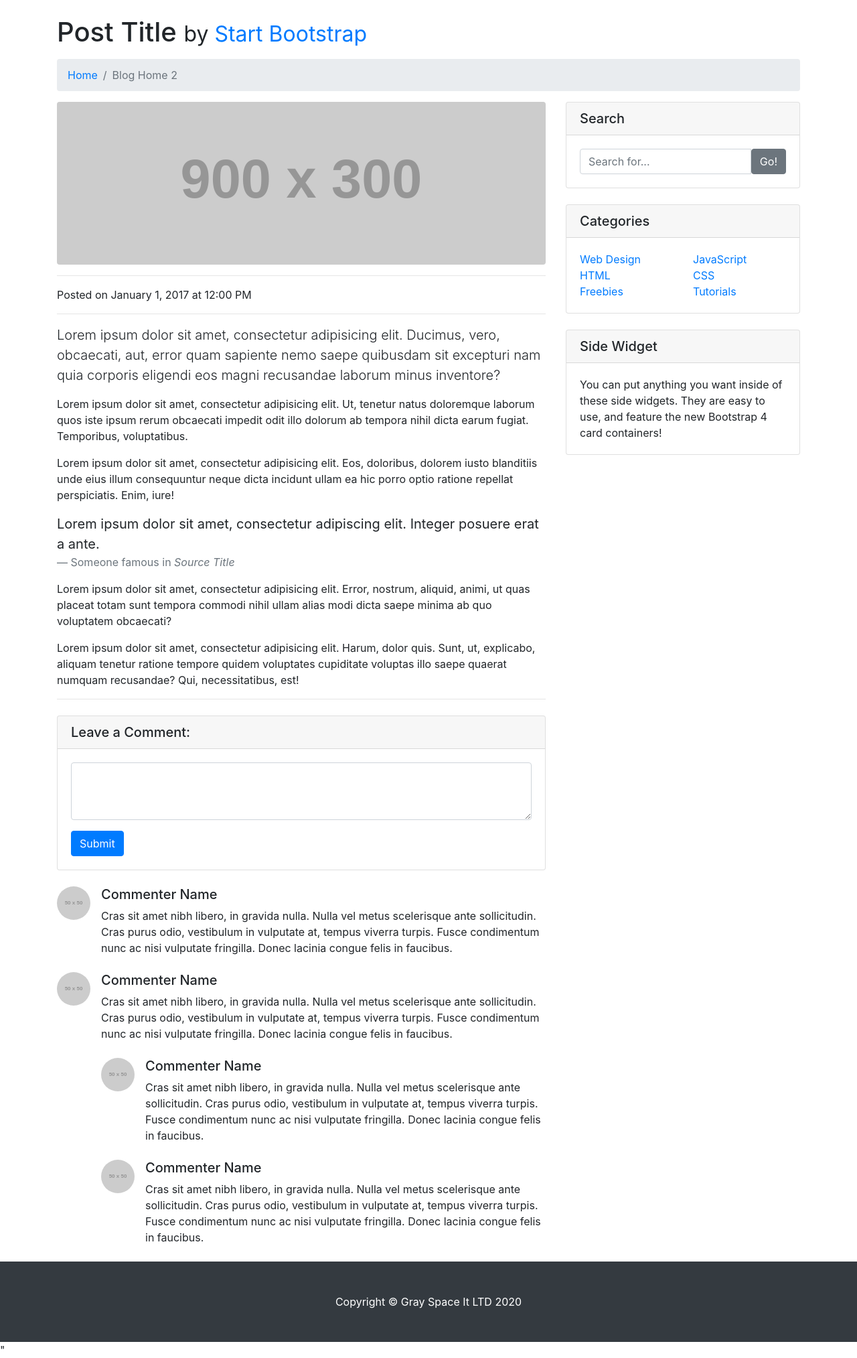
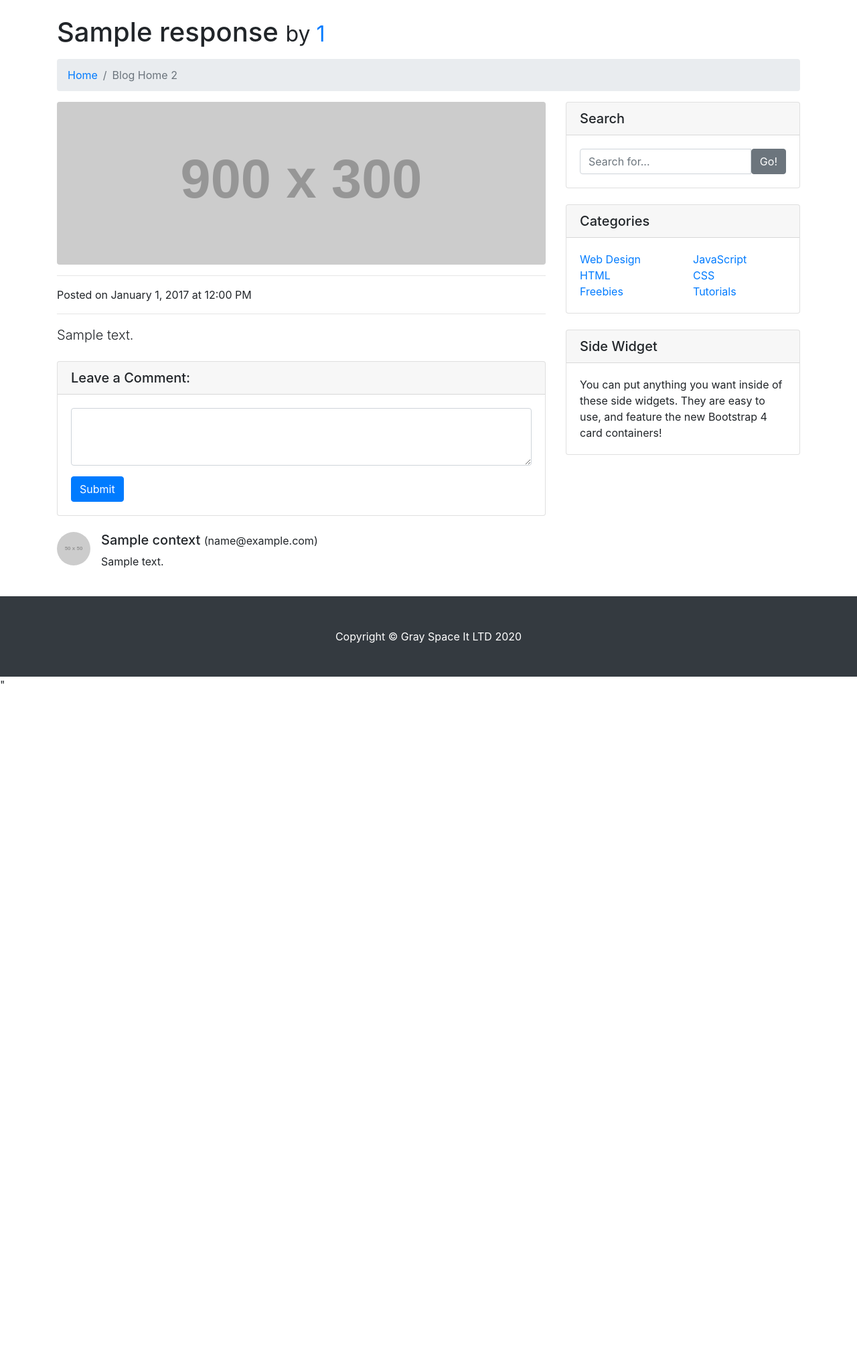
Before and after one commit to Shamsulhaq/grayspaceit, a Django app: template templates/blog-post.html in a window 1280 px wide. Shown: the part 56-2083 px from the top of the page at 67% size. After the commit the page ends 1077 px from the top, so only its background shows below. Run offline with Django 3.2, Linux system fonts and the light colour scheme; the template is opened without the code that fills it: most values are stand-ins (such as "Sample title", 1, 10 or a date in 2020); grey boxes labelled with a size stand in for pictures from a placeholder-image service; some libraries are stand-ins or nearby versions.

Commit message:
post details page is not complete

```diff
--- a/posts/urls.py
+++ b/posts/urls.py
@@ -3,6 +3,5 @@ from posts.views import posts, post_details
 
 urlpatterns = [
     path('', posts, name='post'),
-    path('details/', post_details, name='post-details'),
-    # path('<int:id>/', post_details, name='post-details')
+    path('<str:id>/', post_details, name='post-details')
 ]
--- a/templates/blog-listing.html
+++ b/templates/blog-listing.html
@@ -29,7 +29,7 @@
                     <div class="col-lg-6">
                         <h2 class="card-title">{{ context.title }}</h2>
                         <p class="card-text">{{ context.body }}</p>
-                        <a href="{% url 'post-details' %}" class="btn btn-primary">Read More &rarr;</a>
+                        <a href="{% url 'post-details' context.id %}" class="btn btn-primary">Read More &rarr;</a>
 {#                        <a href="https://jsonplaceholder.typicode.com/posts/{{ context.id }}" class="btn btn-primary">Read More &rarr;</a>#}
                     </div>
                 </div>
--- a/templates/blog-post.html
+++ b/templates/blog-post.html
@@ -6,9 +6,9 @@
     <div class="container">
 
         <!-- Page Heading/Breadcrumbs -->
-    <h1 class="mt-4 mb-3">Post Title
+        <h1 class="mt-4 mb-3">{{ response.title }}
             <small>by
-        <a href="#">Start Bootstrap</a>
+                <a href="#">{{ response.userId }}</a>
             </small>
         </h1>
 
@@ -35,24 +35,7 @@
                 <hr>
 
                 <!-- Post Content -->
-        <p class="lead">Lorem ipsum dolor sit amet, consectetur adipisicing elit. Ducimus, vero, obcaecati, aut, error quam sapiente nemo saepe quibusdam sit excepturi nam quia corporis eligendi eos magni recusandae laborum minus inventore?</p>
-
-        <p>Lorem ipsum dolor sit amet, consectetur adipisicing elit. Ut, tenetur natus doloremque laborum quos iste ipsum rerum obcaecati impedit odit illo dolorum ab tempora nihil dicta earum fugiat. Temporibus, voluptatibus.</p>
-
-        <p>Lorem ipsum dolor sit amet, consectetur adipisicing elit. Eos, doloribus, dolorem iusto blanditiis unde eius illum consequuntur neque dicta incidunt ullam ea hic porro optio ratione repellat perspiciatis. Enim, iure!</p>
-
-        <blockquote class="blockquote">
-          <p class="mb-0">Lorem ipsum dolor sit amet, consectetur adipiscing elit. Integer posuere erat a ante.</p>
-          <footer class="blockquote-footer">Someone famous in
-            <cite title="Source Title">Source Title</cite>
-          </footer>
-        </blockquote>
-
-        <p>Lorem ipsum dolor sit amet, consectetur adipisicing elit. Error, nostrum, aliquid, animi, ut quas placeat totam sunt tempora commodi nihil ullam alias modi dicta saepe minima ab quo voluptatem obcaecati?</p>
-
-        <p>Lorem ipsum dolor sit amet, consectetur adipisicing elit. Harum, dolor quis. Sunt, ut, explicabo, aliquam tenetur ratione tempore quidem voluptates cupiditate voluptas illo saepe quaerat numquam recusandae? Qui, necessitatibus, est!</p>
-
-        <hr>
+                <p class="lead">{{ response.body }}</p>
 
                 <!-- Comments Form -->
                 <div class="card my-4">
@@ -68,40 +51,15 @@
                 </div>
 
                 <!-- Single Comment -->
+                {% for context in comments %}
                 <div class="media mb-4">
                     <img class="d-flex mr-3 rounded-circle" src="http://placehold.it/50x50" alt="">
                     <div class="media-body">
-            <h5 class="mt-0">Commenter Name</h5>
-            Cras sit amet nibh libero, in gravida nulla. Nulla vel metus scelerisque ante sollicitudin. Cras purus odio, vestibulum in vulputate at, tempus viverra turpis. Fusce condimentum nunc ac nisi vulputate fringilla. Donec lacinia congue felis in faucibus.
+                        <h5 class="mt-0">{{ context.name }} <small>({{ context.email }})</small></h5>
+                        <p>{{ context.body }}</p>
                     </div>
                 </div>
-
-        <!-- Comment with nested comments -->
-        <div class="media mb-4">
-          <img class="d-flex mr-3 rounded-circle" src="http://placehold.it/50x50" alt="">
-          <div class="media-body">
-            <h5 class="mt-0">Commenter Name</h5>
-            Cras sit amet nibh libero, in gravida nulla. Nulla vel metus scelerisque ante sollicitudin. Cras purus odio, vestibulum in vulputate at, tempus viverra turpis. Fusce condimentum nunc ac nisi vulputate fringilla. Donec lacinia congue felis in faucibus.
-
-            <div class="media mt-4">
-              <img class="d-flex mr-3 rounded-circle" src="http://placehold.it/50x50" alt="">
-              <div class="media-body">
-                <h5 class="mt-0">Commenter Name</h5>
-                Cras sit amet nibh libero, in gravida nulla. Nulla vel metus scelerisque ante sollicitudin. Cras purus odio, vestibulum in vulputate at, tempus viverra turpis. Fusce condimentum nunc ac nisi vulputate fringilla. Donec lacinia congue felis in faucibus.
-              </div>
-            </div>
-
-            <div class="media mt-4">
-              <img class="d-flex mr-3 rounded-circle" src="http://placehold.it/50x50" alt="">
-              <div class="media-body">
-                <h5 class="mt-0">Commenter Name</h5>
-                Cras sit amet nibh libero, in gravida nulla. Nulla vel metus scelerisque ante sollicitudin. Cras purus odio, vestibulum in vulputate at, tempus viverra turpis. Fusce condimentum nunc ac nisi vulputate fringilla. Donec lacinia congue felis in faucibus.
-              </div>
-            </div>
-
-          </div>
-        </div>
-
+                {% endfor %}
             </div>
 
             <!-- Sidebar Widgets Column -->
@@ -159,7 +117,8 @@
                 <div class="card my-4">
                     <h5 class="card-header">Side Widget</h5>
                     <div class="card-body">
-            You can put anything you want inside of these side widgets. They are easy to use, and feature the new Bootstrap 4 card containers!
+                        You can put anything you want inside of these side widgets. They are easy to use, and feature
+                        the new Bootstrap 4 card containers!
                     </div>
                 </div>
 
```
Also changed, not shown: authentication/templates/authentication/login.html (+67 -67 lines), posts/views.py (+8 -2 lines). Lines whose indentation alone changed are shown as unchanged.
